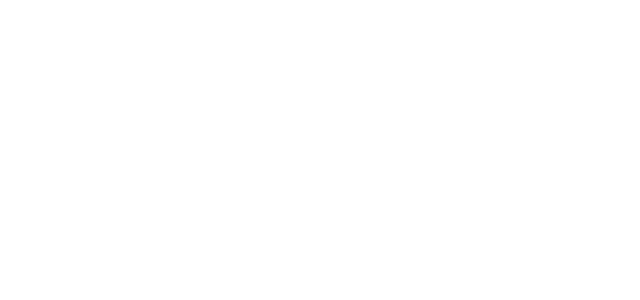
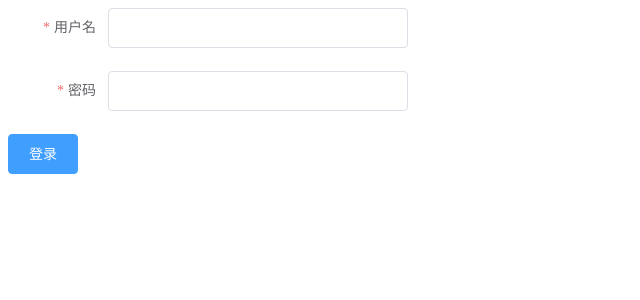
Before and after one commit to wbytts/cloud-collection, a Vue app in the folder cloud-collection-vue/: page /#/login in a window 1280 px wide. Before the commit this address led to /#/. Shown: the top 300 px of the page, without its empty margins (0-640 px from the left). Built offline with nearby package versions, Linux system fonts and the light colour scheme.

Commit message:
【前端】登录页面路由添加，登录表单编写，登录按钮点击事件添加

```diff
--- a/cloud-collection-vue/src/App.vue
+++ b/cloud-collection-vue/src/App.vue
@@ -1,5 +1,5 @@
 <template>
   <div id="app">
-
+    <router-view></router-view>
   </div>
 </template>
--- a/cloud-collection-vue/src/main.js
+++ b/cloud-collection-vue/src/main.js
@@ -8,6 +8,7 @@ import 'element-ui/lib/theme-chalk/index.css';
 
 Vue.config.productionTip = false;
 
+// ElementUI 完整引入
 Vue.use(ElementUI);
 
 new Vue({
--- a/cloud-collection-vue/src/pages/login/index.vue
+++ b/cloud-collection-vue/src/pages/login/index.vue
@@ -3,9 +3,18 @@
     <div class="login-container">
       <div class="head"></div>
       <div class="main">
-
+        <el-form :model="form" :rules="rules">
+          <el-form-item prop="username" label="用户名" label-width="100px">
+            <el-input v-model="form.username"></el-input>
+          </el-form-item>
+          <el-form-item prop="password" label="密码" label-width="100px">
+            <el-input v-model="form.password" type="password"></el-input>
+          </el-form-item>
+        </el-form>
       </div>
-      <div class="footer"></div>
+      <div class="footer">
+        <el-button type="primary" @click="doLogin">登录</el-button>
+      </div>
     </div>
   </div>
 </template>
@@ -13,11 +22,32 @@
 <script>
 export default {
   data() {
-    return {};
+    return {
+      form: {
+        username: '',
+        password: '',
+      },
+      rules: {
+        username: [{ required: true, message: '请输入与用户名', trigger: 'blur' }],
+        password: [{ required: true, message: '请输入密码', trigger: 'blur' }],
+      },
+    };
   },
-  methods: {},
+  methods: {
+    doLogin() {
+      console.log('点击了登录按钮');
+    },
+  },
 };
 </script>
 
 <style lang="scss" scoped>
+.login-container {
+  .el-input {
+    width: 300px;
+  }
+}
+
+.footer {
+}
 </style>
--- a/cloud-collection-vue/src/router/index.js
+++ b/cloud-collection-vue/src/router/index.js
@@ -3,7 +3,13 @@ import VueRouter from 'vue-router';
 
 Vue.use(VueRouter);
 
-const routes = [];
+const routes = [
+  {
+    path: '/login',
+    name: 'loginPage',
+    component: () => import('@/pages/login/index.vue'),
+  },
+];
 
 const router = new VueRouter({
   routes,
```
